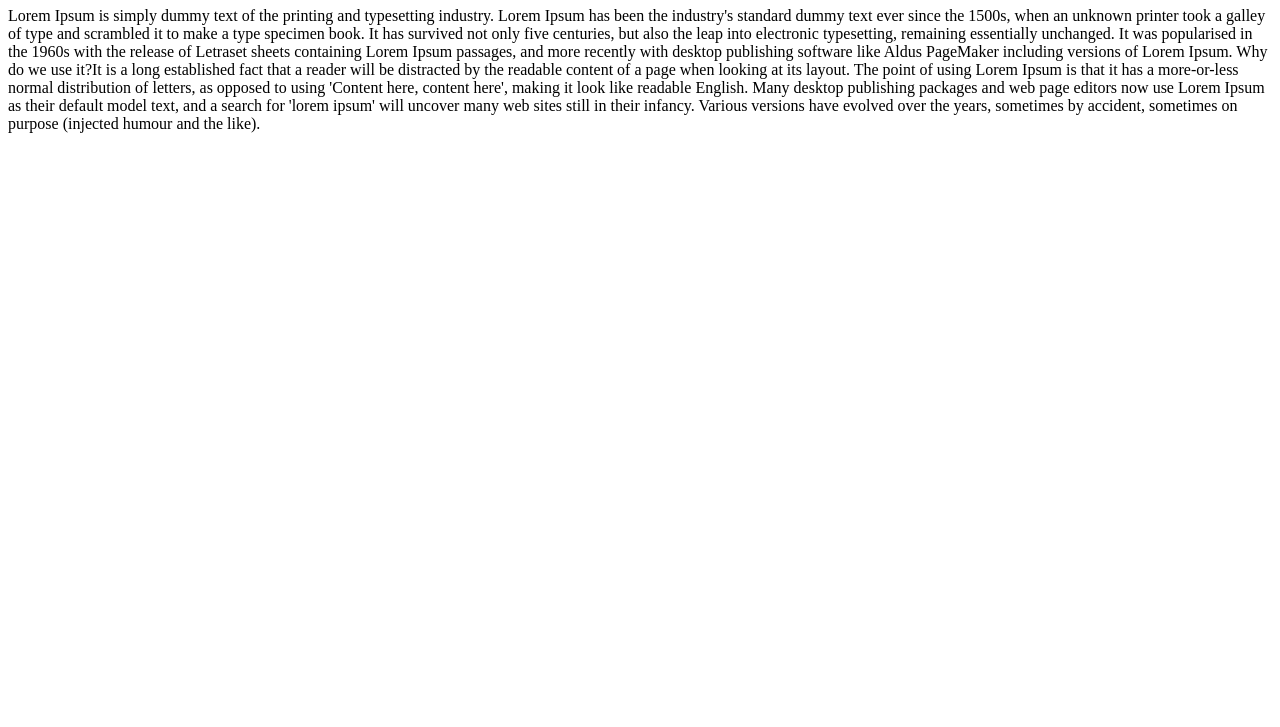
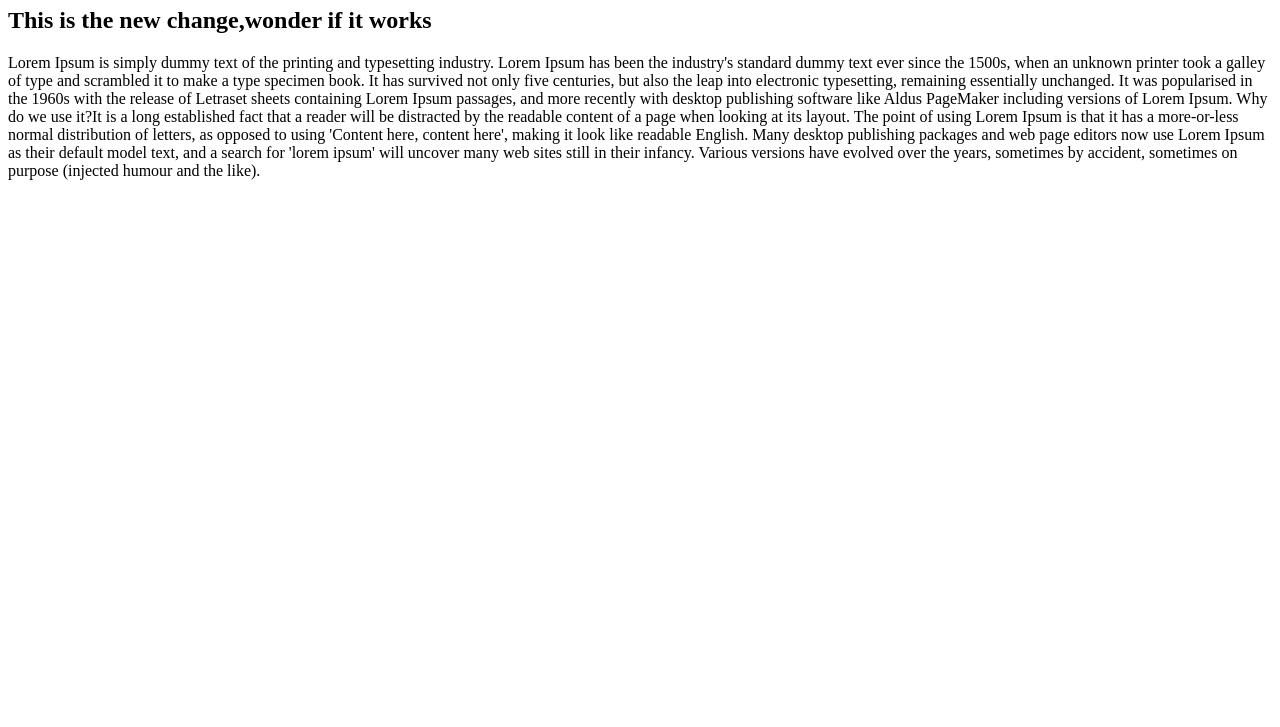
Before and after one commit to elegix/website, a plain HTML site: page index.html in a window 1280 px wide. Shown: the part 73-800 px from the top of the page. Drawn offline with Linux system fonts and the light colour scheme.

Commit message:
Update index.html

```diff
--- a/index.html
+++ b/index.html
@@ -6,6 +6,7 @@
 <body>
 
 <h1>Welcome to my portfolio</h1>
+ <h2>This is the new change,wonder if it works</h2>
 <p>Lorem Ipsum is simply dummy text of the printing and typesetting industry. Lorem Ipsum has been the industry's standard dummy text ever since the 1500s, when an unknown printer took a galley of type and scrambled it to make a type specimen book. It has survived not only five centuries, but also the leap into electronic typesetting, remaining essentially unchanged. It was popularised in the 1960s with the release of Letraset sheets containing Lorem Ipsum passages, and more recently with desktop publishing software like Aldus PageMaker including versions of Lorem Ipsum.
 Why do we use it?It is a long established fact that a reader will be distracted by the readable content of a page when looking at its layout. The point of using Lorem Ipsum is that it has a more-or-less normal distribution of letters, as opposed to using 'Content here, content here', making it look like readable English. Many desktop publishing packages and web page editors now use Lorem Ipsum as their default model text, and a search for 'lorem ipsum' will uncover many web sites still in their infancy. Various versions have evolved over the years, sometimes by accident, sometimes on purpose (injected humour and the like).
 </p>
```
